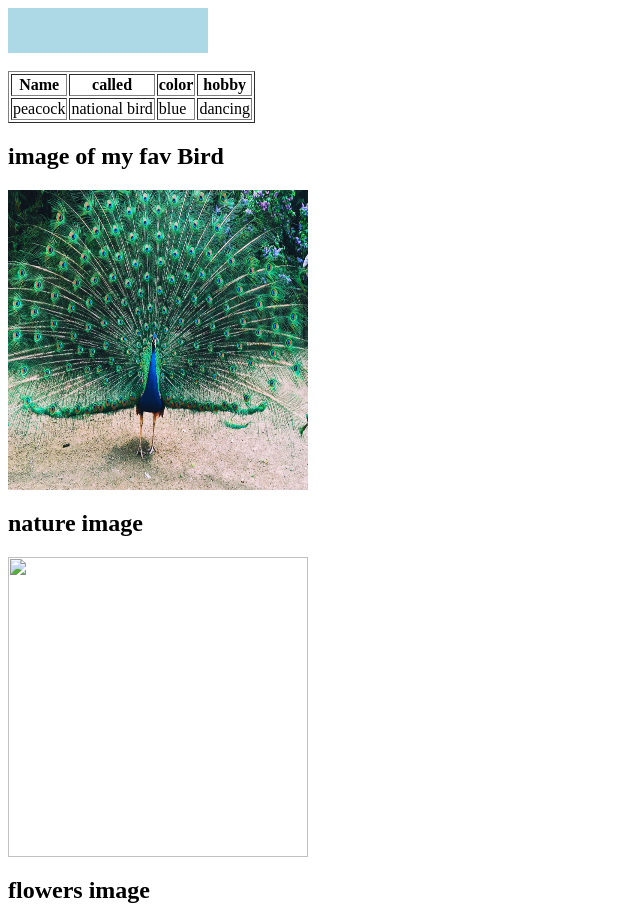
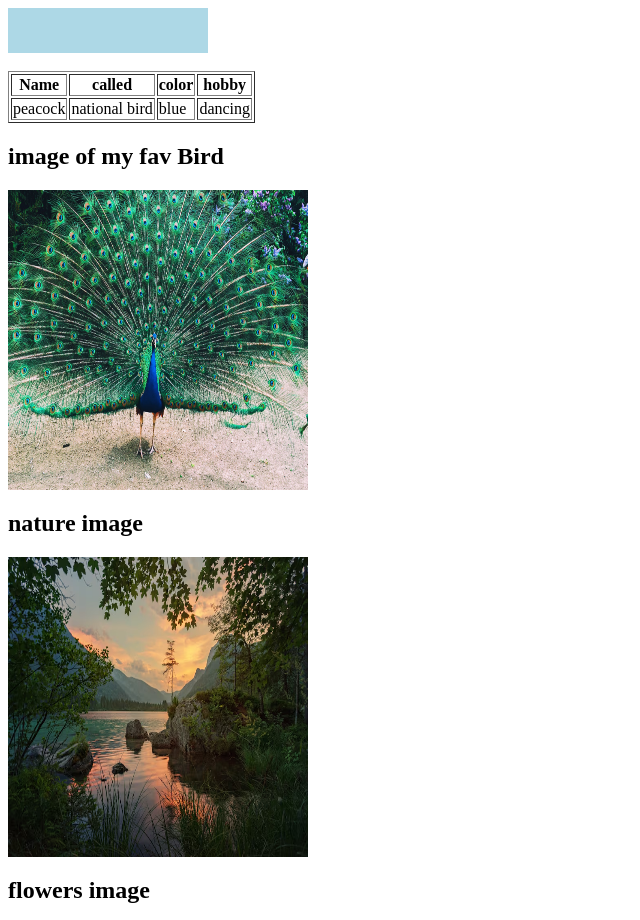
Before and after one commit to Adi2667/task-1, a plain HTML site: page index.html in a window 1280 px wide. Shown: the top 920 px of the page, without its empty margins (0-640 px from the left). Drawn offline with Linux system fonts and the light colour scheme.

Commit message:
Update index.html

```diff
--- a/index.html
+++ b/index.html
@@ -22,7 +22,7 @@
 <h2>image of my fav Bird</h2>
 <img src=peacockfeather.jpg height="300px" width="300">
 <h2>nature image</h2>
-<img src=nature.jpg"height="300px" width="300">
+<img src=nature.jpg height="300px" width="300">
 <h2>flowers image</h2>
 <img src="flowers.jpg"height="300px" width="300">
 </body>
```
